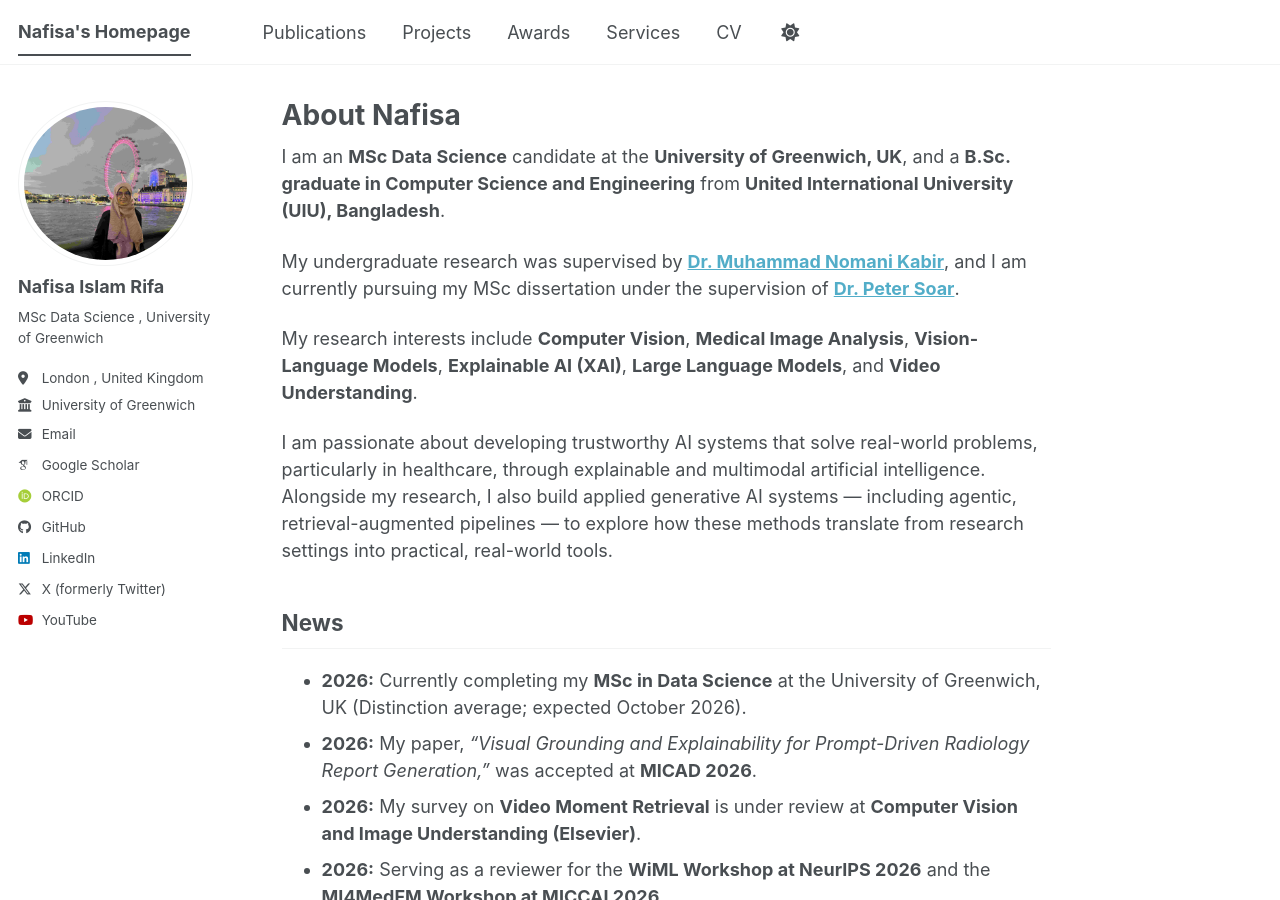
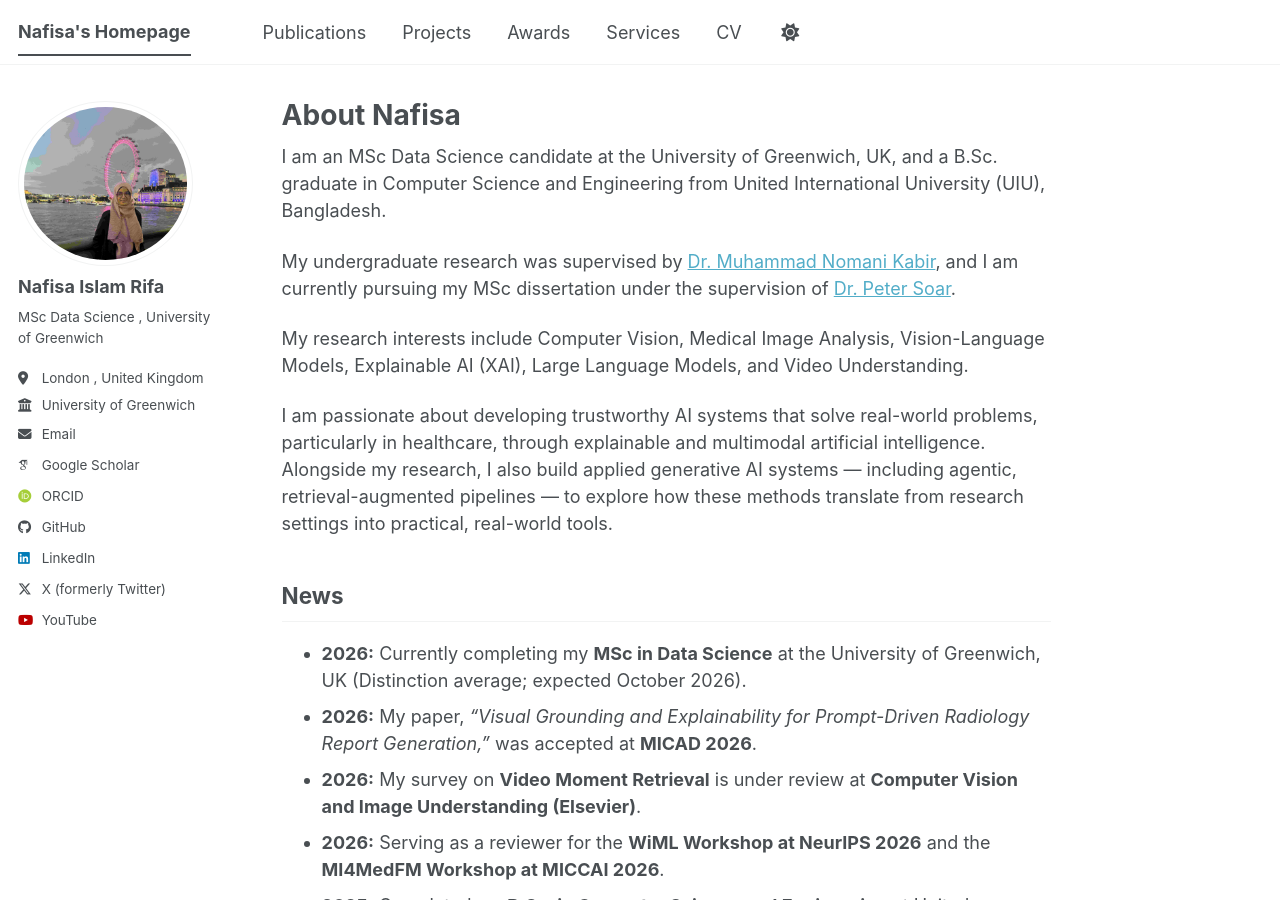
Before and after one commit to NafisaIslamRifa/NafisaIslamRifa.github.io, a Jekyll site: the page built from _pages/about.md, in a window 1280 px wide and 900 px high. Built offline with Jekyll 4.4.1, drawn with Linux system fonts in a browser that asks for light colours; some web fonts are replaced; a script bundle is joined from its source files by our own code; library files that are not in the unit come from our copies.

```diff
--- a/_pages/about.md
+++ b/_pages/about.md
@@ -7,11 +7,11 @@ redirect_from:
   - /about.html
 ---
 
-I am an **MSc Data Science** candidate at the **University of Greenwich, UK**, and a **B.Sc. graduate in Computer Science and Engineering** from **United International University (UIU), Bangladesh**.
+I am an MSc Data Science candidate at the University of Greenwich, UK, and a B.Sc. graduate in Computer Science and Engineering from United International University (UIU), Bangladesh.
 
-My undergraduate research was supervised by **[Dr. Muhammad Nomani Kabir](https://scholar.google.com/citations?user=J0V0RYkAAAAJ&hl=en&oi=ao)**, and I am currently pursuing my MSc dissertation under the supervision of **[Dr. Peter Soar](https://www.gre.ac.uk/people/rep/faculty-of-engineering-and-science/peter-soar)**.
+My undergraduate research was supervised by [Dr. Muhammad Nomani Kabir](https://scholar.google.com/citations?user=J0V0RYkAAAAJ&hl=en&oi=ao), and I am currently pursuing my MSc dissertation under the supervision of [Dr. Peter Soar](https://www.gre.ac.uk/people/rep/faculty-of-engineering-and-science/peter-soar).
 
-My research interests include **Computer Vision**, **Medical Image Analysis**, **Vision-Language Models**, **Explainable AI (XAI)**, **Large Language Models**, and **Video Understanding**.
+My research interests include Computer Vision, Medical Image Analysis, Vision-Language Models, Explainable AI (XAI), Large Language Models, and Video Understanding.
 
 I am passionate about developing trustworthy AI systems that solve real-world problems, particularly in healthcare, through explainable and multimodal artificial intelligence. Alongside my research, I also build applied generative AI systems — including agentic, retrieval-augmented pipelines — to explore how these methods translate from research settings into practical, real-world tools.
 
```
